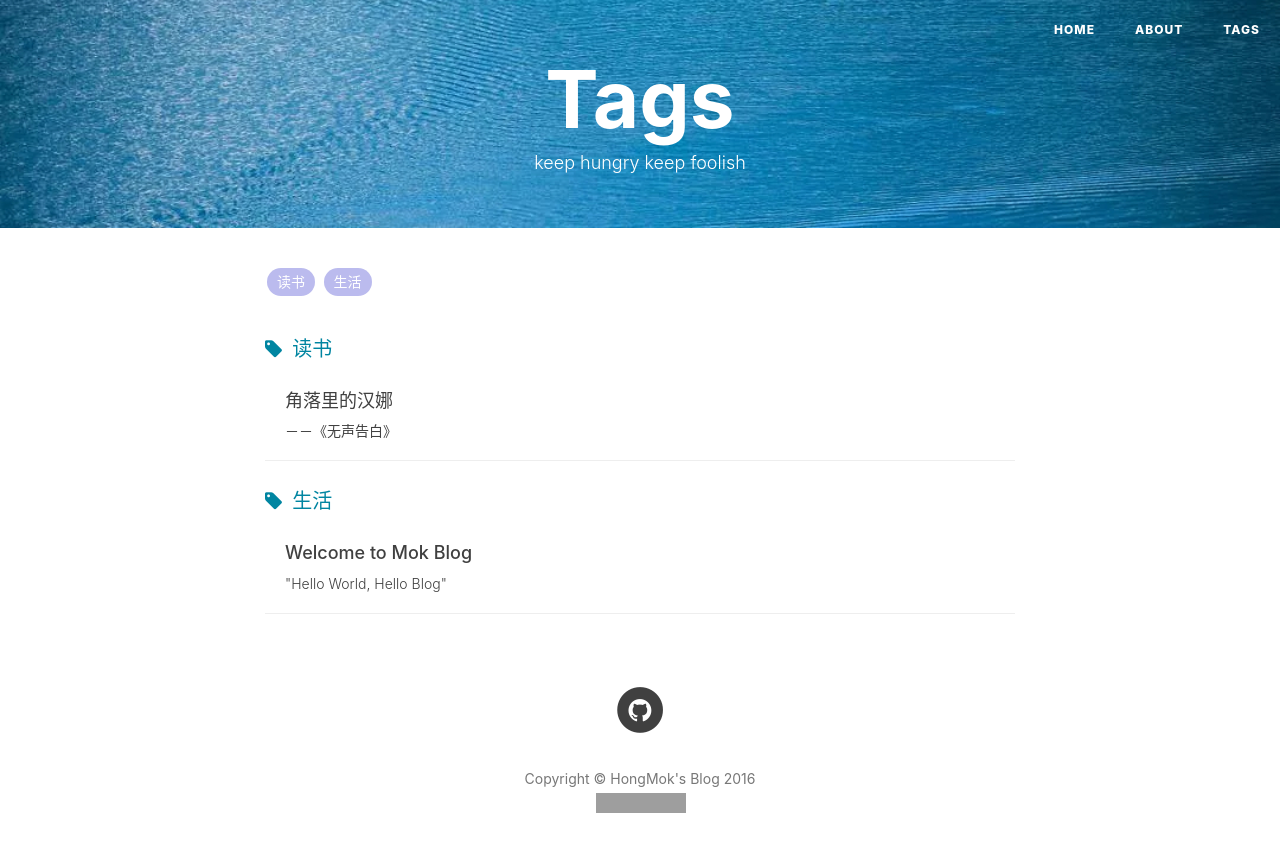
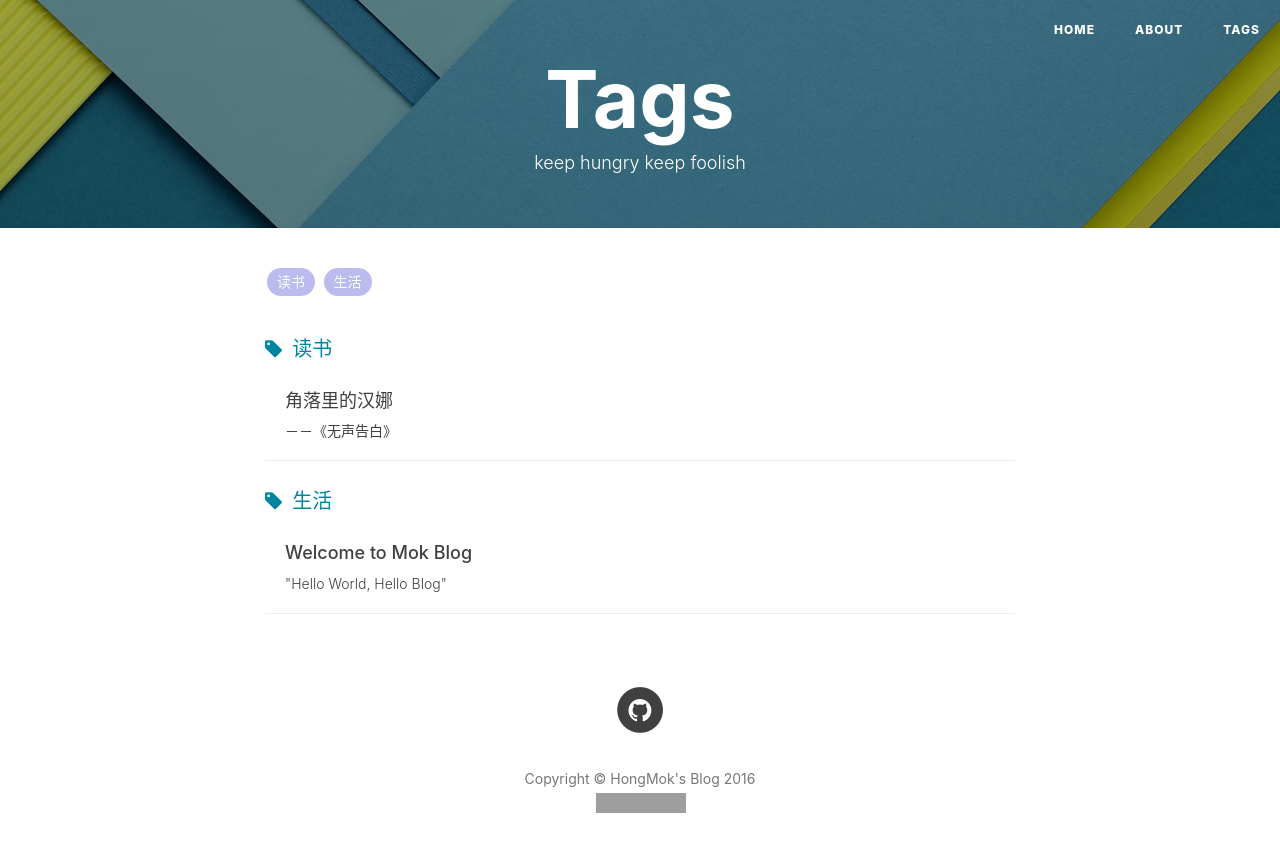
Before and after one commit to HongMok/HongMok.github.io, a Jekyll site: the page built from tags.html, in a window 1280 px wide. Shown: the top 852 px of the page. Built offline with Jekyll 4.4.1, drawn with Linux system fonts in a browser that asks for light colours; nearby versions of some CDN libraries; comment, search, counter and statistics services are not loaded; grey boxes are pictures that could not be loaded.

Commit message:
Update tags.html

```diff
--- a/tags.html
+++ b/tags.html
@@ -2,7 +2,7 @@
 title: Tags
 layout: default
 description: keep hungry keep foolish
-header-img: "img/lake.jpg"
+header-img: "img/tag-bg.jpg"
 ---
 
 <!-- Page Header -->
```
